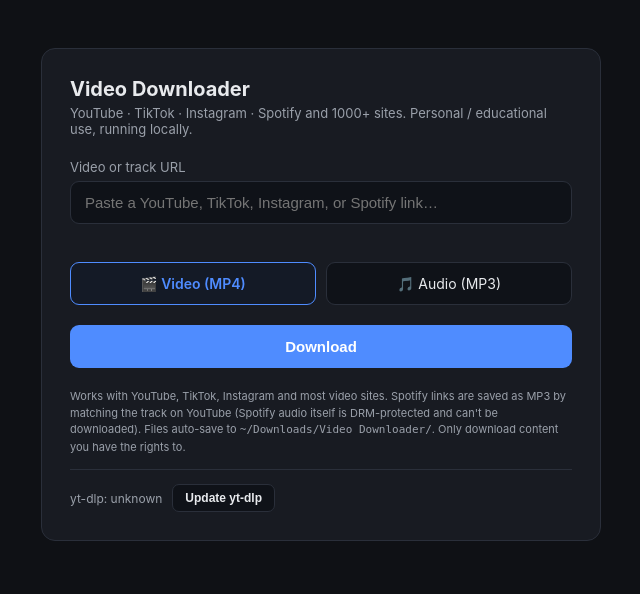
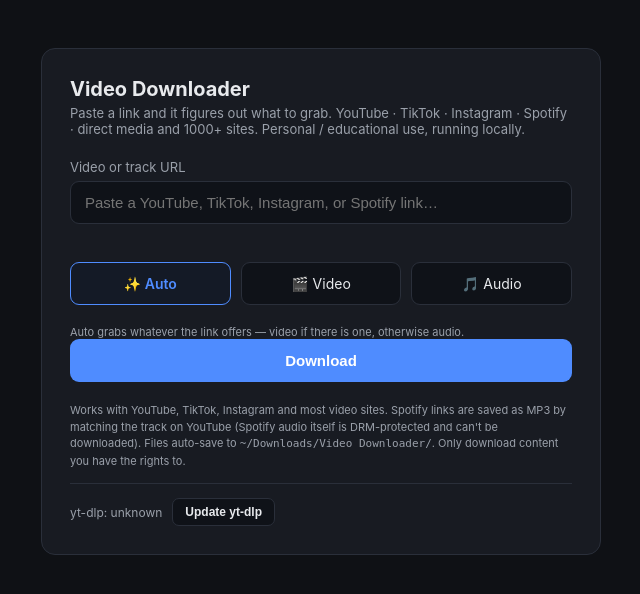
Before and after one commit to db-ctrl/ytdl-webapp, a Flask app: page / in a window 1280 px wide. Shown: the top 594 px of the page, without its empty margins (319-959 px from the left). Run offline with Flask 3, Linux system fonts and the light colour scheme.

Commit message:
Add Auto mode: detect and grab the best media from any link
New default 'Auto' format downloads whatever the link offers (video if
present, else audio), on top of the existing Spotify and direct-media-link
handling. Clarifies in the README that bot-protected / private signed-URL
sites are intentionally not auto-ripped.

Co-Authored-By: Claude Opus 4.8 <noreply@anthropic.com>

```diff
--- a/app.py
+++ b/app.py
@@ -103,11 +103,19 @@ def _build_opts(job_id, fmt):
                 ],
             }
         )
-    else:  # video (default): best mp4 up to 1080p, merged
+    elif fmt == "video":
         opts.update(
             {
                 "format": "bestvideo[height<=1080][ext=mp4]+bestaudio[ext=m4a]/"
                 "bestvideo[height<=1080]+bestaudio/best[height<=1080]/best",
+                "merge_output_format": "mp4",
+            }
+        )
+    else:  # auto (default): grab whatever's there — video if present, else audio
+        opts.update(
+            {
+                "format": "bestvideo[height<=1080]+bestaudio/best[height<=1080]/"
+                "best/bestaudio",
                 "merge_output_format": "mp4",
             }
         )
@@ -216,11 +224,11 @@ def index():
 def start_download():
     data = request.get_json(silent=True) or {}
     url = (data.get("url") or "").strip()
-    fmt = data.get("format", "video")
+    fmt = data.get("format", "auto")
     if not URL_RE.match(url) and not SPOTIFY_RE.search(url):
         return jsonify({"error": "Please enter a valid http(s) URL."}), 400
-    if fmt not in ("video", "audio"):
-        fmt = "video"
+    if fmt not in ("auto", "video", "audio"):
+        fmt = "auto"
 
     job_id = uuid.uuid4().hex
     with jobs_lock:
--- a/templates/index.html
+++ b/templates/index.html
@@ -73,21 +73,24 @@
     .upmsg.ok { color: var(--ok); }
     .upmsg.err { color: var(--err); }
     .platform { min-height: 16px; margin-top: 6px; font-size: 12px; color: var(--accent); }
+    .hint { margin-top: 10px; font-size: 11px; color: var(--muted); }
   </style>
 </head>
 <body>
   <div class="card">
     <h1>Video Downloader</h1>
-    <p class="sub">YouTube · TikTok · Instagram · Spotify and 1000+ sites. Personal / educational use, running locally.</p>
+    <p class="sub">Paste a link and it figures out what to grab. YouTube · TikTok · Instagram · Spotify · direct media and 1000+ sites. Personal / educational use, running locally.</p>
 
     <label for="url">Video or track URL</label>
     <input id="url" type="url" placeholder="Paste a YouTube, TikTok, Instagram, or Spotify link…" autocomplete="off" />
     <div id="platform" class="platform"></div>
 
     <div class="formats">
-      <label><input type="radio" name="fmt" value="video" checked /><span>🎬 Video (MP4)</span></label>
-      <label><input type="radio" name="fmt" value="audio" /><span>🎵 Audio (MP3)</span></label>
+      <label><input type="radio" name="fmt" value="auto" checked /><span>✨ Auto</span></label>
+      <label><input type="radio" name="fmt" value="video" /><span>🎬 Video</span></label>
+      <label><input type="radio" name="fmt" value="audio" /><span>🎵 Audio</span></label>
     </div>
+    <div class="hint">Auto grabs whatever the link offers — video if there is one, otherwise audio.</div>
 
     <button id="go">Download</button>
 
```
Also changed, not shown: README.md.
